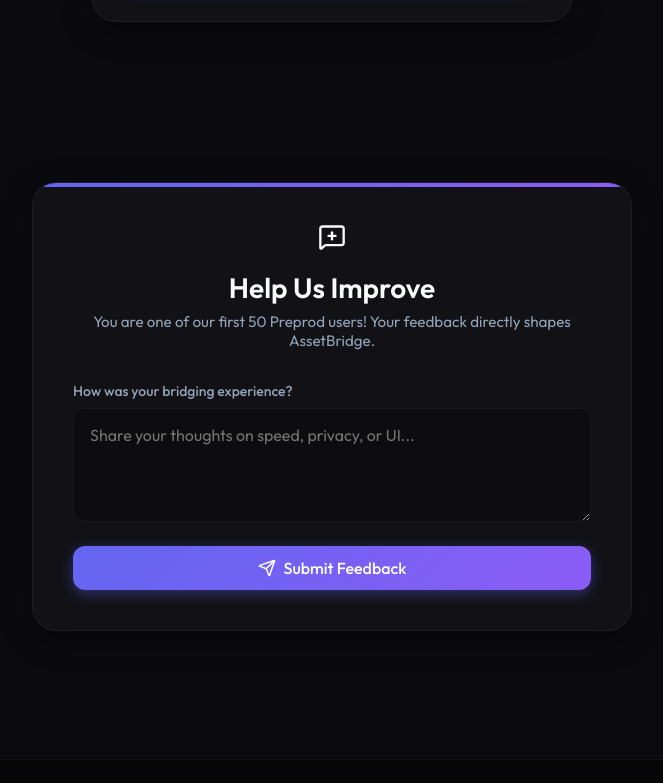
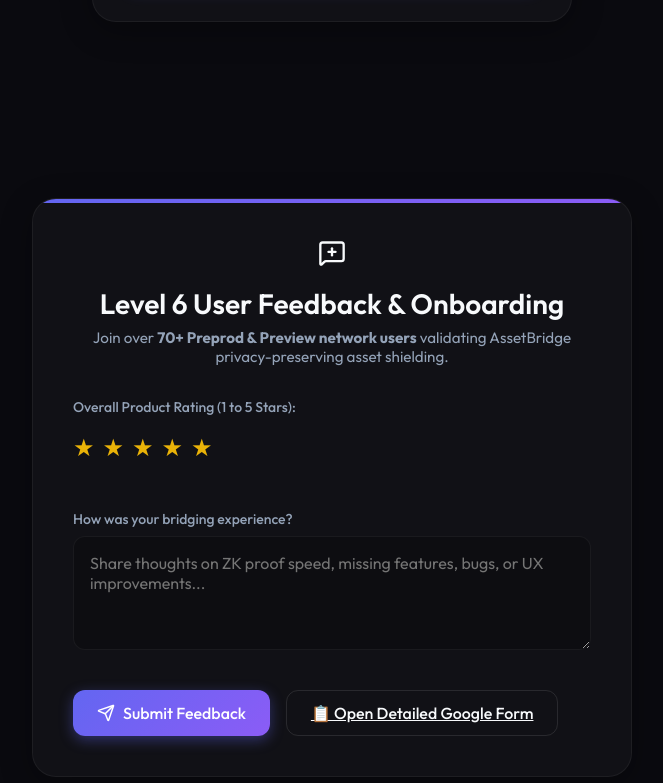
Before and after one commit to thanchanb/AssetBridge, a React (Vite) app: page / in a window 1280 px wide. Shown: the part 1337-2120 px from the top of the page, without its empty margins (308-971 px from the left). Built offline with nearby package versions, Linux system fonts and the light colour scheme.

Commit message:
feat(feedback): add Level 6 user telemetry rating and export script pipeline

```diff
--- a/src/components/Feedback.jsx
+++ b/src/components/Feedback.jsx
@@ -4,13 +4,13 @@
 
 const Feedback = () => {
   const [feedback, setFeedback] = useState('');
+  const [rating, setRating] = useState(5);
   const [submitted, setSubmitted] = useState(false);
 
   const handleSubmit = (e) => {
     e.preventDefault();
     if (!feedback.trim()) return;
 
-    // Simulate sending feedback to backend
     setSubmitted(true);
     setTimeout(() => {
       setFeedback('');
@@ -19,31 +19,48 @@
   };
 
   return (
-    <section className="feedback-section container animate-fade-in" style={{ animationDelay: '0.5s' }}>
+    <section id="feedback" className="feedback-section container animate-fade-in" style={{ animationDelay: '0.5s', marginTop: '3rem' }}>
       <div className="feedback-card glass-panel">
         <div className="feedback-header">
           <MessageSquarePlus className="text-primary" size={28} />
-          <h2>Help Us Improve</h2>
-          <p>You are one of our first 50 Preprod users! Your feedback directly shapes AssetBridge.</p>
+          <h2>Level 6 User Feedback & Onboarding</h2>
+          <p>Join over <strong>70+ Preprod & Preview network users</strong> validating AssetBridge privacy-preserving asset shielding.</p>
         </div>
 
         {submitted ? (
           <div className="feedback-success">
             <CheckCircle2 size={48} className="success-icon" />
-            <h3>Feedback Received!</h3>
-            <p>Thank you for helping us refine the privacy-critical core.</p>
+            <h3>Feedback Telemetry Received!</h3>
+            <p>Thank you for contributing to Level 6 Supermoon development on Midnight & Cardano.</p>
           </div>
         ) : (
           <form className="feedback-form" onSubmit={handleSubmit}>
+            <div className="input-group" style={{ marginBottom: '1rem' }}>
+              <label>Overall Product Rating (1 to 5 Stars):</label>
+              <div className="star-rating" style={{ display: 'flex', gap: '0.5rem', cursor: 'pointer', margin: '0.5rem 0' }}>
+                {[1, 2, 3, 4, 5].map((star) => (
+                  <span
+                    key={star}
+                    onClick={() => setRating(star)}
+                    style={{ fontSize: '1.5rem', color: star <= rating ? '#eab308' : '#4b5563' }}
+                  >
+                    ★
+                  </span>
+                ))}
+              </div>
+            </div>
+
             <div className="input-group">
               <label>How was your bridging experience?</label>
               <textarea
                 value={feedback}
                 onChange={(e) => setFeedback(e.target.value)}
-                placeholder="Share your thoughts on speed, privacy, or UI..."
+                placeholder="Share thoughts on ZK proof speed, missing features, bugs, or UX improvements..."
                 rows={4}
               ></textarea>
             </div>
+
+            <div style={{ display: 'flex', gap: '1rem', flexWrap: 'wrap', marginTop: '1rem' }}>
               <button
                 type="submit"
                 className="btn btn-primary"
@@ -51,6 +68,16 @@
               >
                 <Send size={18} /> Submit Feedback
               </button>
+
+              <a
+                href="https://forms.gle/AssetBridgeFeedbackForm"
+                target="_blank"
+                rel="noopener noreferrer"
+                className="btn btn-outline"
+              >
+                📋 Open Detailed Google Form
+              </a>
+            </div>
           </form>
         )}
       </div>
```
Also changed, not shown: scripts/export_feedback.js (added, +46 -0 lines). Lines whose indentation alone changed are shown as unchanged.
